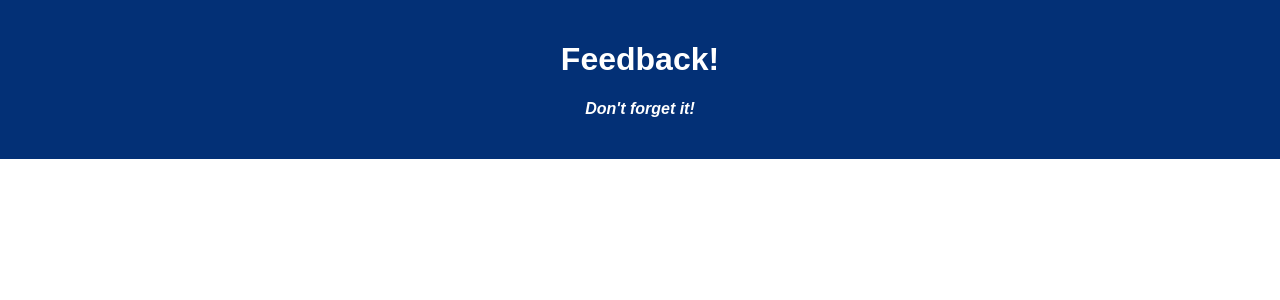
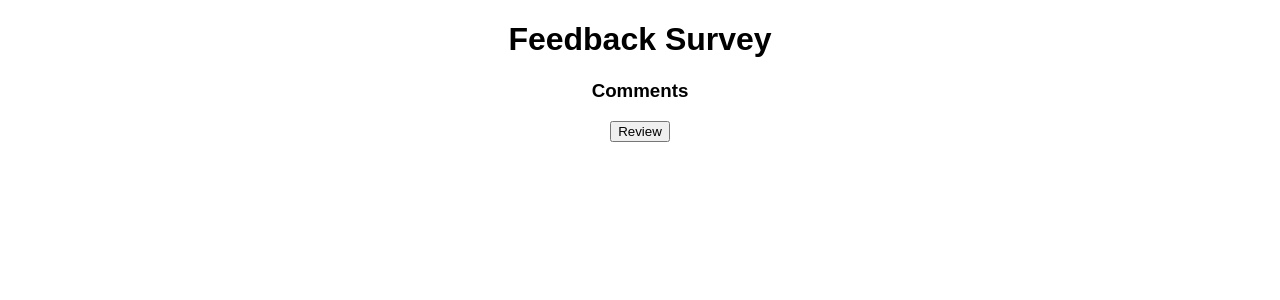
Before and after one commit to cdraz/weekend-redux-feedback-loop, a React (Create React App) app: page /#/comments in a window 1280 px wide. Shown: the top 300 px of the page. Built offline with nearby package versions, Linux system fonts and the light colour scheme.

Commit message:
initial component setup, route setup, components linked

```diff
--- a/package.json
+++ b/package.json
@@ -9,6 +9,7 @@
     "pg": "^8.2.1",
     "react": "^17.0.1",
     "react-dom": "^17.0.1",
+    "react-redux": "^7.2.6",
     "react-router-dom": "^5.3.0",
     "react-scripts": "^5.0.0"
   },
--- /dev/null
+++ b/src/components/AdminView/AdminView.jsx
@@ -0,0 +1,7 @@
+function AdminView() {
+    return (
+        <h3>Admin</h3>
+    )
+}
+
+export default AdminView;
--- a/src/components/App/App.jsx
+++ b/src/components/App/App.jsx
@@ -1,15 +1,55 @@
+// Import Libraries
 import React from 'react';
 import axios from 'axios';
+import { useDispatch } from 'react-redux';
+import { HashRouter as Router, Route, Link} from 'react-router-dom';
+
+// Import CSS
 import './App.css';
 
+// Import Components
+import AdminView from '../AdminView/AdminView';
+import CommentsView from '../CommentsView/CommentsView';
+import FeelingView from '../FeelingView/FeelingView';
+import Header from '../Header/Header';
+import FinalView from '../FinalView/FinalView';
+import ReviewView from '../ReviewView/ReviewView';
+import SupportView from '../SupportView/SupportView';
+import UnderstandingView from '../UnderstandingView/UnderstandingView';
+import WelcomeView from '../WelcomeView/WelcomeView';
+
+// Declare component function
 function App() {
-
   return (
     <div className='App'>
-      <header className='App-header'>
-        <h1 className='App-title'>Feedback!</h1>
-        <h4>Don't forget it!</h4>
-      </header>
+      <Header />
+      <Router>
+        <Route exact path="/">
+          <WelcomeView />
+        </Route>
+        <Route exact path="/feeling">
+          <FeelingView />
+        </Route>
+        <Route exact path="/understanding">
+          <UnderstandingView />
+        </Route>
+        <Route exact path="/support">
+          <SupportView />
+        </Route>
+        <Route exact path="/comments">
+          <CommentsView />
+        </Route>
+        <Route exact path="/review">
+          <ReviewView />
+        </Route>
+        <Route exact path="/final">
+          <FinalView />
+        </Route>
+        <Route exact path="/admin">
+          <AdminView />
+        </Route>
+      </Router>
+
     </div>
   );
 }
--- /dev/null
+++ b/src/components/CommentsView/CommentsView.jsx
@@ -0,0 +1,16 @@
+import { Link } from 'react-router-dom';
+
+function CommentsView() {
+    return (
+        <>
+        <h3>Comments</h3>
+        <Link to="/review">
+            <button>
+                Review
+            </button>
+        </Link>
+        </>
+    )
+}
+
+export default CommentsView;
--- /dev/null
+++ b/src/components/FeelingView/FeelingView.jsx
@@ -0,0 +1,17 @@
+import { Link } from 'react-router-dom';
+
+function FeelingView() {
+    return (
+        <>
+            <h3>Feeling</h3>
+
+            <Link to="/understanding">
+                <button>
+                    Continue
+                </button>
+            </Link>
+        </>
+    )
+}
+
+export default FeelingView;
--- /dev/null
+++ b/src/components/FinalView/FinalView.jsx
@@ -0,0 +1,16 @@
+import { Link } from 'react-router-dom';
+
+function RestartView() {
+    return (
+        <>
+        <h3>Thank you!</h3>
+        <Link to="/welcome">
+            <button>
+                Restart
+            </button>
+        </Link>
+        </>
+    )
+}
+
+export default RestartView;
--- /dev/null
+++ b/src/components/Header/Header.jsx
@@ -0,0 +1,9 @@
+import { Link } from 'react-router-dom';
+
+function Header() {
+    return (
+        <h1>Feedback Survey</h1>
+    );
+}
+
+export default Header;
--- /dev/null
+++ b/src/components/ReviewView/ReviewView.jsx
@@ -0,0 +1,16 @@
+import { Link } from 'react-router-dom';
+
+function ReviewView() {
+    return (
+        <>
+        <h3>Review</h3>
+        <Link to="/final">
+            <button>
+                Submit
+            </button>
+        </Link>
+        </>
+    )
+}
+
+export default ReviewView;
--- /dev/null
+++ b/src/components/SupportView/SupportView.jsx
@@ -0,0 +1,17 @@
+import { Link } from 'react-router-dom';
+
+
+function SupportView() {
+    return (
+        <>
+            <h3>Support</h3>
+            <Link to="/comments">
+                <button>
+                    Continue
+                </button>
+            </Link>
+        </>
+    )
+}
+
+export default SupportView;
--- /dev/null
+++ b/src/components/UnderstandingView/UnderstandingView.jsx
@@ -0,0 +1,18 @@
+import { Link } from 'react-router-dom';
+
+
+function UnderstandingView() {
+    return (
+        <>
+        <h3>Understanding</h3>
+
+        <Link to="/support">
+            <button>
+                Continue
+            </button>
+        </Link>
+        </>
+    )
+}
+
+export default UnderstandingView;
--- /dev/null
+++ b/src/components/WelcomeView/WelcomeView.jsx
@@ -0,0 +1,17 @@
+import { Link } from 'react-router-dom';
+
+function WelcomeView() {
+    return (
+        <>
+        <h3>Welcome!</h3>
+
+        <Link to="/feeling">
+            <button>
+                Start
+            </button>
+        </Link>
+        </>
+    )
+}
+
+export default WelcomeView;
```
Also changed, not shown: 2 other files (tests, documents, lock files or other folders).
